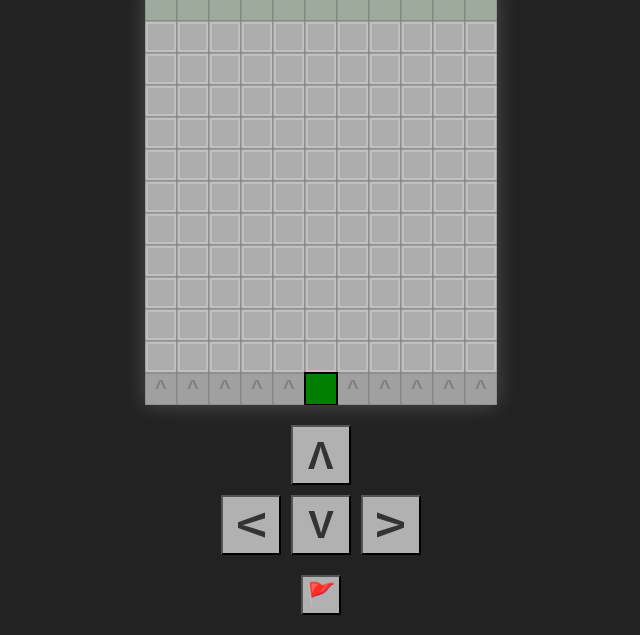
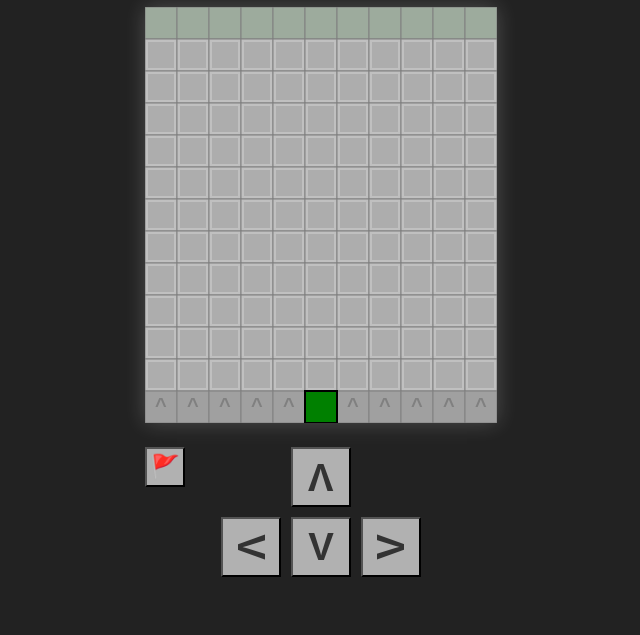
Before and after one commit to Tymski/MinesweeperAdventure, a plain HTML site: page index.html in a window 1280 px wide. Shown: the part 165-800 px from the top of the page, without its empty margins (319-959 px from the left). Drawn offline with Linux system fonts and the light colour scheme.

Commit message:
flag button position

```diff
--- a/index.html
+++ b/index.html
@@ -23,6 +23,7 @@
             <span>Mines: <span id="mines-counter">0</span></span>
         </div>
     </div>
+    <div class="game-container">
         <canvas id="minesweeper-canvas"></canvas>
 
         <div class="controls">
@@ -59,6 +60,7 @@
                 <button id="flag-btn" tabindex="-1">🚩</button>
             </div>
         </div>
+    </div>
 
     <script src="script.js"></script>
 </body>
--- a/style.css
+++ b/style.css
@@ -105,6 +105,7 @@ canvas {
     flex-direction: column;
     align-items: center;
     margin-top: 20px;
+    position: relative;
 }
 
 .controls-container {
@@ -178,6 +179,9 @@ canvas {
     width: 40px;
     height: 40px;
     font-size: 1.5em;
+    position: absolute;
+    top: 0;
+    left: 0;
 }
 
 #flag-grid {
```
Lines whose indentation alone changed are shown as unchanged.
